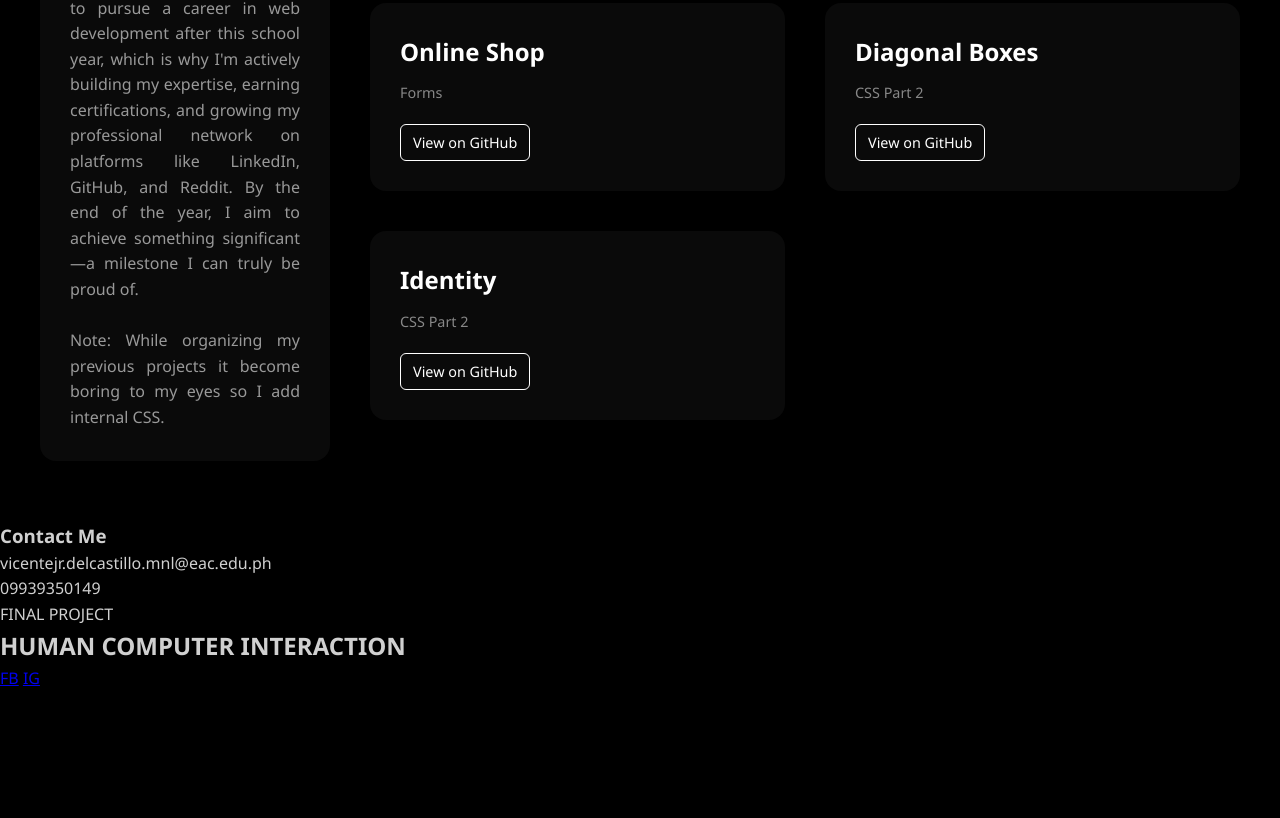
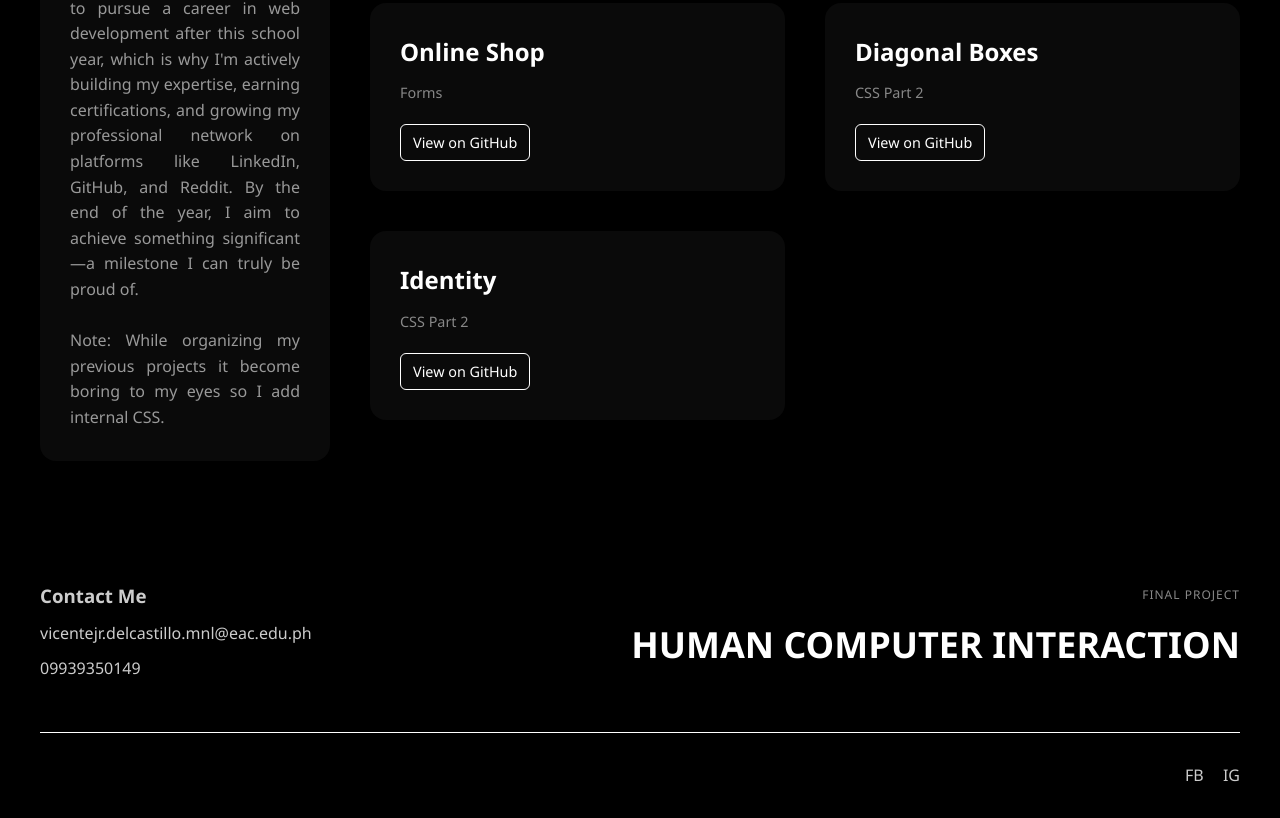
Before and after one commit to Cwnte/FINAL-PROJECT, a plain HTML site: page index.html in a window 1280 px wide. Shown: the part 494-1312 px from the top of the page. Before the commit the page ends 1185 px from the top, so only its background shows below. Drawn offline with Linux system fonts and the light colour scheme.

Commit message:
Update style.css

```diff
--- a/style.css
+++ b/style.css
@@ -123,3 +123,86 @@ body {
   background-color: #ffffff;
   color: #000;
 }
+
+.footer {
+  background-color: #000;
+  color: #fff;
+  padding: 60px 40px 30px;
+  font-family: 'Segoe UI', Tahoma, sans-serif;
+}
+
+.footer-top {
+  border-bottom: 1px solid #ffffff;
+  padding-bottom: 40px;
+  margin-bottom: 30px;
+}
+
+.footer-columns {
+  display: flex;
+  flex-wrap: wrap;
+  justify-content: space-between;
+  gap: 40px;
+}
+
+.footer-column ul {
+  list-style: none;
+  padding: 0;
+}
+
+.footer-column li {
+  margin-bottom: 10px;
+  color: #ccc;
+  cursor: pointer;
+}
+
+.footer-column li:hover {
+  color: #fff;
+}
+
+.footer-cta {
+  margin-left: auto;
+  text-align: right;
+  flex: 1;
+}
+
+.footer-cta .small-text {
+  font-size: 12px;
+  color: #888;
+  letter-spacing: 1px;
+}
+
+.footer-cta h2 {
+  font-size: 36px;
+  margin-top: 10px;
+  color: #fff;
+}
+
+.footer-bottom {
+  display: flex;
+  justify-content: space-between;
+  align-items: center;
+  flex-wrap: wrap;
+  gap: 20px;
+}
+
+.footer-links a {
+  margin-right: 20px;
+  font-size: 13px;
+  color: #888;
+  text-decoration: none;
+}
+
+.footer-links a:hover {
+  color: #fff;
+}
+
+.footer-social a {
+  margin-left: 15px;
+  font-size: 16px;
+  color: #ccc;
+  text-decoration: none;
+}
+
+.footer-social a:hover {
+  color: #fff;
+}
```
